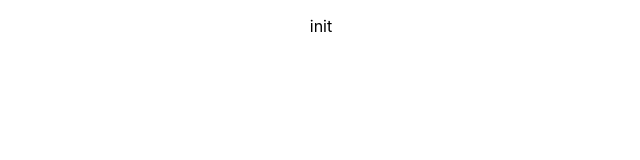
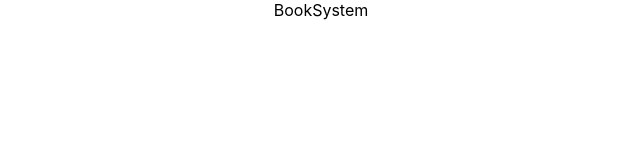
Before and after one commit to Joanna218/react-study, a React (Create React App) app: page / in a window 1280 px wide. Shown: the top 160 px of the page, without its empty margins (319-959 px from the left). Built offline with nearby package versions, Linux system fonts and the light colour scheme.

Commit message:
加入bookSystem元件(表單、Grid做在同一個元件)

```diff
--- a/src/App.js
+++ b/src/App.js
@@ -1,10 +1,13 @@
 import React from 'react';
 import './App.css';
+
+// import component
+import BookSystem from "./Component/BookSystem";
 
 function App() {
   return (
     <div className="App">
-      <p>init</p>
+      <BookSystem />
     </div>
   );
 }
--- /dev/null
+++ b/src/Component/BookSystem.js
@@ -0,0 +1,13 @@
+import React, { Component } from 'react';
+
+class BookSystem extends Component {
+  render() {
+    return (
+      <div>
+        BookSystem
+      </div>
+    );
+  }
+}
+
+export default BookSystem;
```
